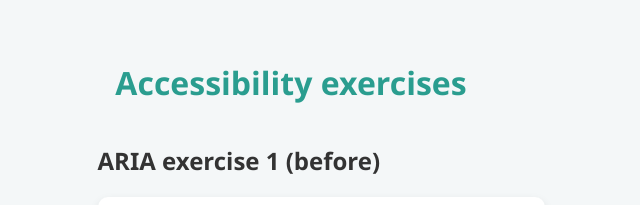
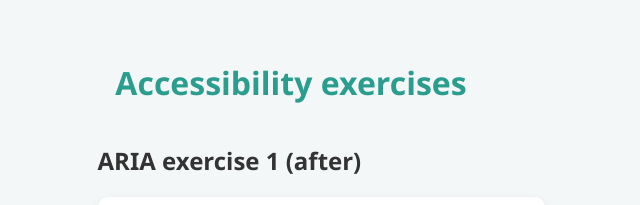
Before and after one commit to Angelk234/Acesibility-web, a plain HTML site: page label-example1/label-example1.html in a window 1280 px wide. Shown: the top 205 px of the page, 349-989 px from the left. Drawn offline with Linux system fonts and the light colour scheme.

Commit message:
label example (after)

```diff
--- a/label-example1/label-example1.html
+++ b/label-example1/label-example1.html
@@ -11,7 +11,7 @@
     <h1> Accessibility exercises </h1>
   </header>
   <main>
-    <h2> ARIA exercise 1 (before) </h2>
+    <h2> ARIA exercise 1 (after) </h2>
 
     <form >
           <fieldset>
```
